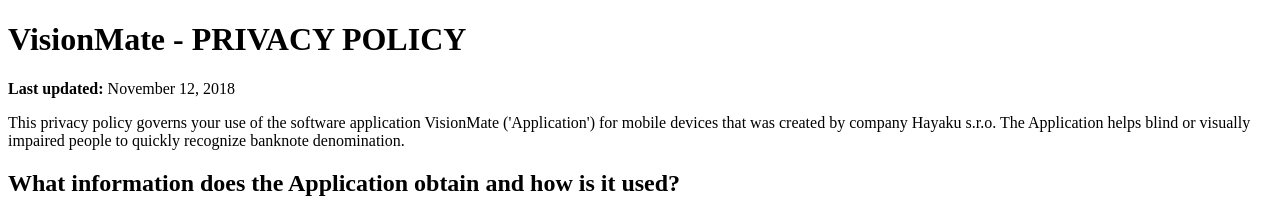
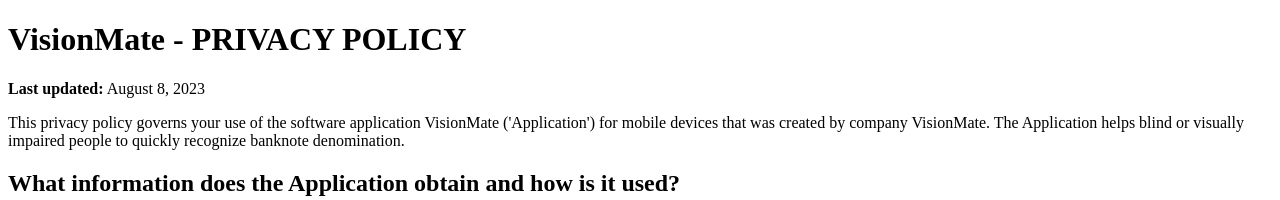
Before and after one commit to DamonZPF/visionmate_privacy, a plain HTML site: page index.html in a window 1280 px wide. Shown: the top 200 px of the page. Drawn offline with Linux system fonts and the light colour scheme.

Commit message:
Update index.html

```diff
--- a/index.html
+++ b/index.html
@@ -7,9 +7,9 @@
 
 <body>
     <h1>VisionMate - PRIVACY POLICY</h1>
-    <p><strong>Last updated:</strong> November 12, 2018</p>
+    <p><strong>Last updated:</strong> August 8, 2023</p>
     <p>This privacy policy governs your use of the software application VisionMate ('Application') for mobile devices that
-        was created by company Hayaku s.r.o. The Application helps blind or visually impaired people to quickly recognize
+        was created by company VisionMate. The Application helps blind or visually impaired people to quickly recognize
         banknote denomination.</p>
     <h2>What information does the Application obtain and how is it used?</h2>
     <h3>User Provided Information</h3>
```
